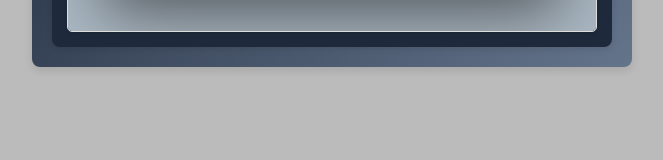
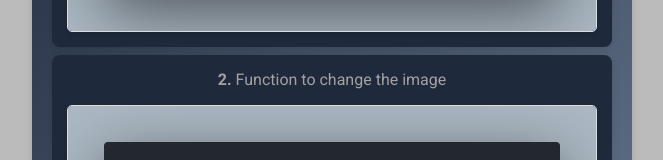
Before and after one commit to Espadv69/useState-Intermediate, a React (Vite) app in the folder ImageChangerButton/: page / in a window 1280 px wide. Shown: the part 765-925 px from the top of the page, without its empty margins (308-971 px from the left). Before the commit the page ends 864 px from the top, so only its background shows below. Built offline with nearby package versions, Linux system fonts and the light colour scheme; the HTML template or start-up script is replaced by a standard one.

Commit message:
Add second step to Explanation component for image change functionality

```diff
--- a/ImageChangerButton/src/components/Explanation/Explanation.jsx
+++ b/ImageChangerButton/src/components/Explanation/Explanation.jsx
@@ -12,6 +12,13 @@ const Explanation = () => {
           imgUrl="/images/initHook.png"
           alt="Code snippet of the init hook"
         />
+
+        <LiExplanation
+          stepNumber={2}
+          description="Function to change the image"
+          imgUrl="/images/changeImageFunction.png"
+          alt="Code snippet of the changeImage function"
+        />
       </ul>
     </section>
   )
```
